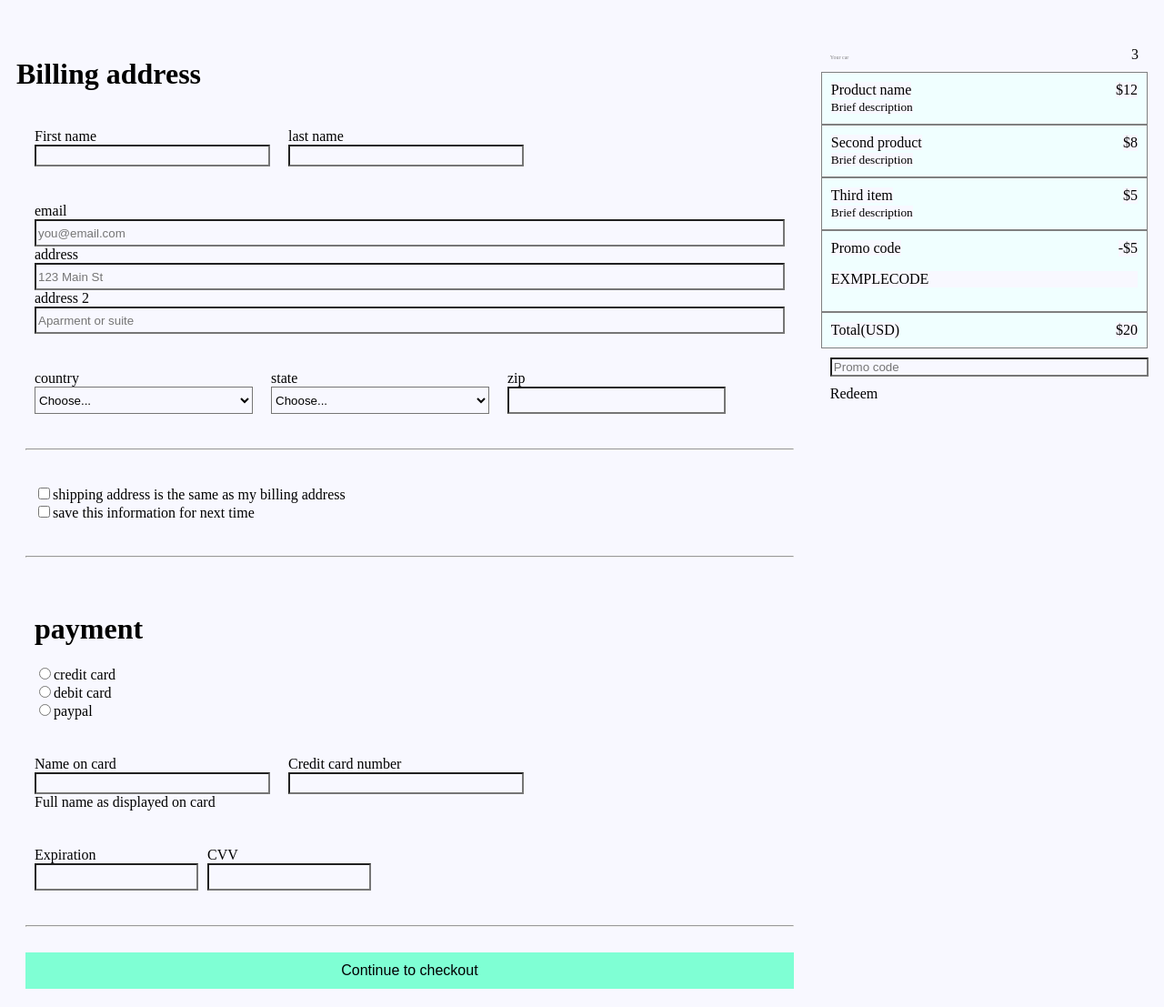
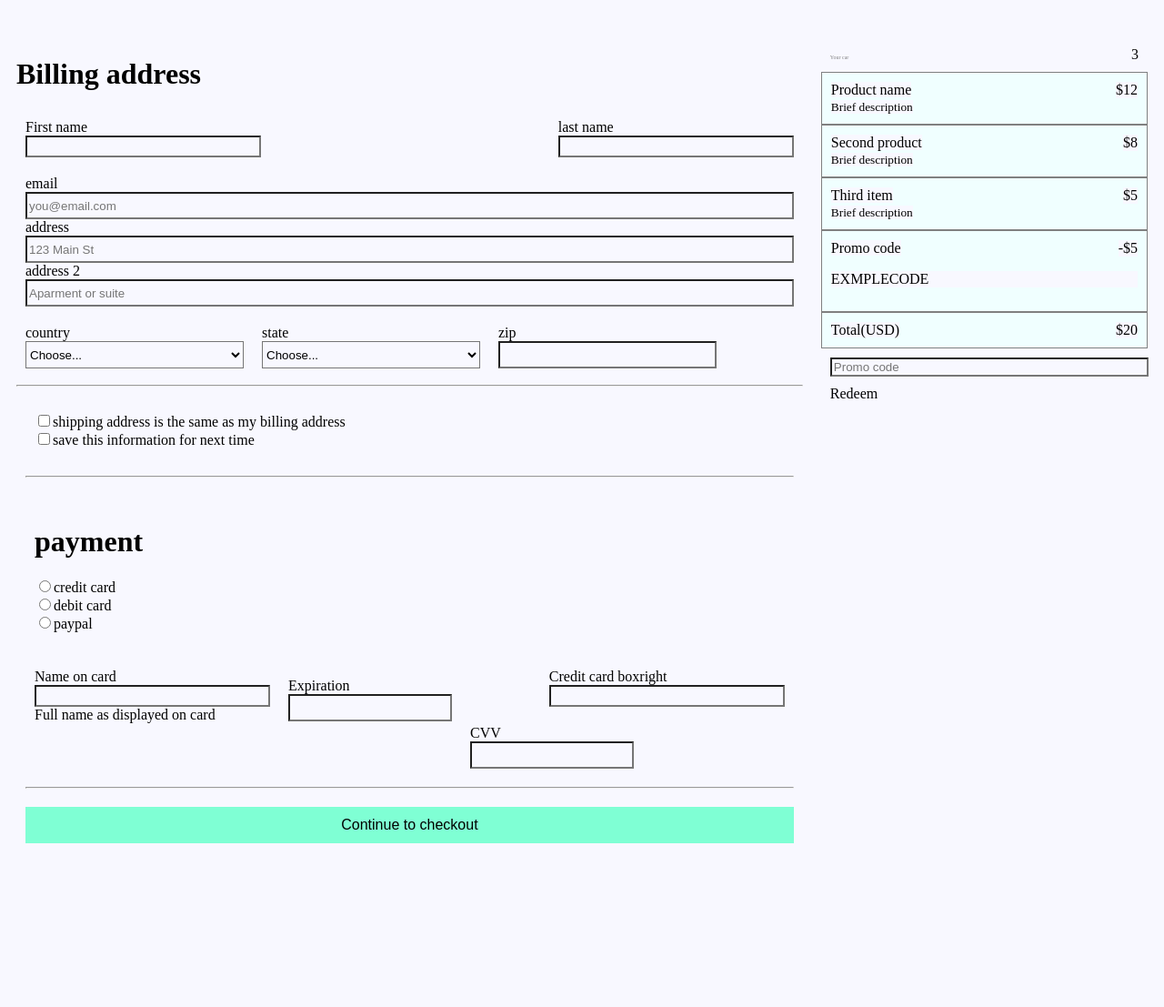
Before and after one commit to furuIntern/furu-intern-tan, a PHP site: page / in a window 1280 px wide. Shown: the part 155-1262 px from the top of the page at 91% size. After the commit the page ends 1082 px from the top, so only its background shows below. Run offline with PHP 8.4, Linux system fonts and the light colour scheme.

Commit message:
six commit

```diff
--- a/INDEX.HTML
+++ b/INDEX.HTML
@@ -5,7 +5,7 @@
         <meta name="viewport" content="width=device-width, initial-scale=1, shrink-to-fit=no">
         <link rel="stylesheet" href="style.css">
         <h1 style="text-align:center"><b>Checkout form</b></h1>
-        <p style="font-size:30px;text-align:center">Below is an example form built entirely with Bootstrap’s form controls.
+        <p class="option"style="font-size:30px;text-align:center">Below is an example form built entirely with Bootstrap’s form controls.
             Each required form group has a validation state that can be triggered
             by attempting to submit the form without completing it.</p>
     </head>
@@ -14,13 +14,13 @@
         <div class="box1" >
             <div>
                 <span style="font-size: 10% ; color:gray">Your car</span>
-                <span class="number">3</span>
+                <span class="boxright">3</span>
             </div>
             <ul style="list-style-type: none">
                 <li style="display:block">
                     <div class="collapse">
                         <span>Product name</span>
-                        <span class="number">$12</span>
+                        <span class="boxright">$12</span>
                         <br>
                         <small>Brief description</small>
                     </div>
@@ -28,7 +28,7 @@
                 <li>
                     <div class="collapse">
                         <span>Second product</span>
-                        <span class="number">$8</span>
+                        <span class="boxright">$8</span>
                         <br>
                         <small>Brief description</small>
                     </div>
@@ -36,26 +36,26 @@
                 <li>
                     <div class="collapse">
                         <span>Third item</span>
-                        <span class="number">$5</span>
+                        <span class="boxright">$5</span>
                         <br>
                         <small>Brief description</small>
                     </div>
                 </li>
                 <li>
                     <div class="collapse">
-                        <span>Promo code</span>
-                        <span class="number">-$5</span>
+                        <span class="font">Promo code</span>
+                        <span class="boxright">-$5</span>
                         <p>EXMPLECODE</p>
                     </div>
                 </li>
                 <li>
                 <div class="collapse">
                     <span>Total(USD)</span>
-                    <span class="number">$20</span>
+                    <span class="boxright">$20</span>
                 </div>
                 </li>
             </ul>
-                <div style="float:left">
+                <div class="boxleft">
                     <form>
                         <input style="width:350px" type="text" placeholder="Promo code"/>
                     </form>
@@ -65,20 +65,19 @@
         </div>
          <!--sheet 2-->
         <div  class="box2" >
-            <h1>Billing address</h1>
+            <h1 class="option">Billing address</h1>
             <form >
-                <div>
-                    <div style="float:left ">
+                <div class="contain">
+                    <div class="boxleft">
                         First name<br>
                         <input class="sizebox2in1" name="First name" type="text" />
                     </div>
-                    <div style="float:left" >
+                    <div class="boxright">
                         last name<br>
                         <input class="sizebox2in1" type="text" name="last name"/>
                     </div>
+                    <div class="clear"></div>
                 </div>
-                <div class="fixfloat" ></div>
-                <div class="max" >
                 <div >
                     email<br>
                     <input class="sizebox" type="text" name ="email" placeholder="you@email.com"/>
@@ -89,41 +88,43 @@
                     address 2<br>
                     <input class="sizebox" type="text" name="address 2" placeholder="Aparment or suite"/>
                 </div>
-                </div>
-
-                <div class="max">
-                    <div style="float:left">
+                <div class="contain">
+                    <div class="boxleft">
                         country<br>
                         <select class="sizebox3in1">
                             <option value="Choose...">Choose...</option>
                             <option value="USA">USA</option>
                         </select>
                     </div>
-                    <div style="float:left">
+                    <div class="boxleft">
                         state<br>
                         <select class="sizebox3in1">
                             <option value="Choose...">Choose...</option>
-                            <opt ion value="California">California</option>
+                            <option value="California">California</option>
                         </select>
                     </div>
-                    <div style="float:left">
+                    <div class="boxleft">
                         zip<br>
                         <input class="sizebox3in1" type="text"/>
                     </div>
+                    <div class="clear"></div>
                 </div>
-                <div class="fixfloat"></div>
-                <div><hr class="horizon"></div>
-                <div class="max">
+                <div class="contain">
+                    <hr>
+                </div>
+                <div>
                     <div>
                         <input type="checkbox"/>shipping address is the same as my billing address
                         <br>
                         <input type="checkbox"/>save this information for next time
                     </div>
                 </div>
-                <div><hr class="horizon"></div>
-                <div class="max">
                 <div>
-                        <h1>payment</h1>
+                    <hr class="contain">
+                </div>
+                <div class="min">
+                    <div>
+                        <h1 class="option">payment</h1>
                         <input type="radio" name="payment"/>credit card
                         <br>
                         <input type="radio" name="payment"/>debit card
@@ -132,34 +133,36 @@
                         <br>
                     </div>
                 </div>
-                <div >
-                    <div style="float:left">
+                <div>
+                    <div class="boxleft">
                         Name on card
                         <br>
                         <input class="sizebox2in1" type="text"/>
                         <br>
                         Full name as displayed on card
                     </div>
-                    <div style="float:left">
-                        Credit card number
+                    <div class="boxright">
+                        Credit card boxright
                         <br>
                         <input class="sizebox2in1" type="text"/>
                     </div>
                 </div>
-                    <div class="fixfloat"></div>
-                <div >
-                    <div style="float:left">
+                <div class="contain">
+                    <div class="boxleft">
                         Expiration
                         <br>
                         <input class="styleExCVV" type="text"/>
                     </div>
-                    <div class="float:left">
+                    <div class="boxleft">
                         CVV
                         <br>
                         <input class="styleExCVV" type="text"/>
                     </div>
+                    <div class="clear"></div>
                 </div>
-            <div><hr class="horizon"></div>
+            <div>
+                <hr class="contain">
+            </div>
             <div>
                 <input class="stylebutton" type="submit" value="Continue to checkout"/>
             </div>
--- a/style.css
+++ b/style.css
@@ -39,10 +39,16 @@
                 text-align: center;
             }
 
-            .fixfloat::after{
+            .clear{
                 clear:both;
                 content:"";
                 display:block;
+                padding: 0;
+                margin: 0;
+            }
+            .contain{
+                padding:0;
+                margin: 0;
             }
             .horizon{
                 color:gray;
@@ -63,14 +69,17 @@
             li{
                 display:initial;
             }
-            .number{
+            .boxright{
                float: right;
-            }
-            .max{
-                width:100%;
             }
             .collapse{
                 border: 1px solid gray;
                 background-color: azure;
                 border-collapse: collapse;
             }
+            .boxleft{
+                float:left;
+            }
+            .option{
+                margin: 1.5;
+            }
```
Lines whose indentation alone changed are shown as unchanged.
